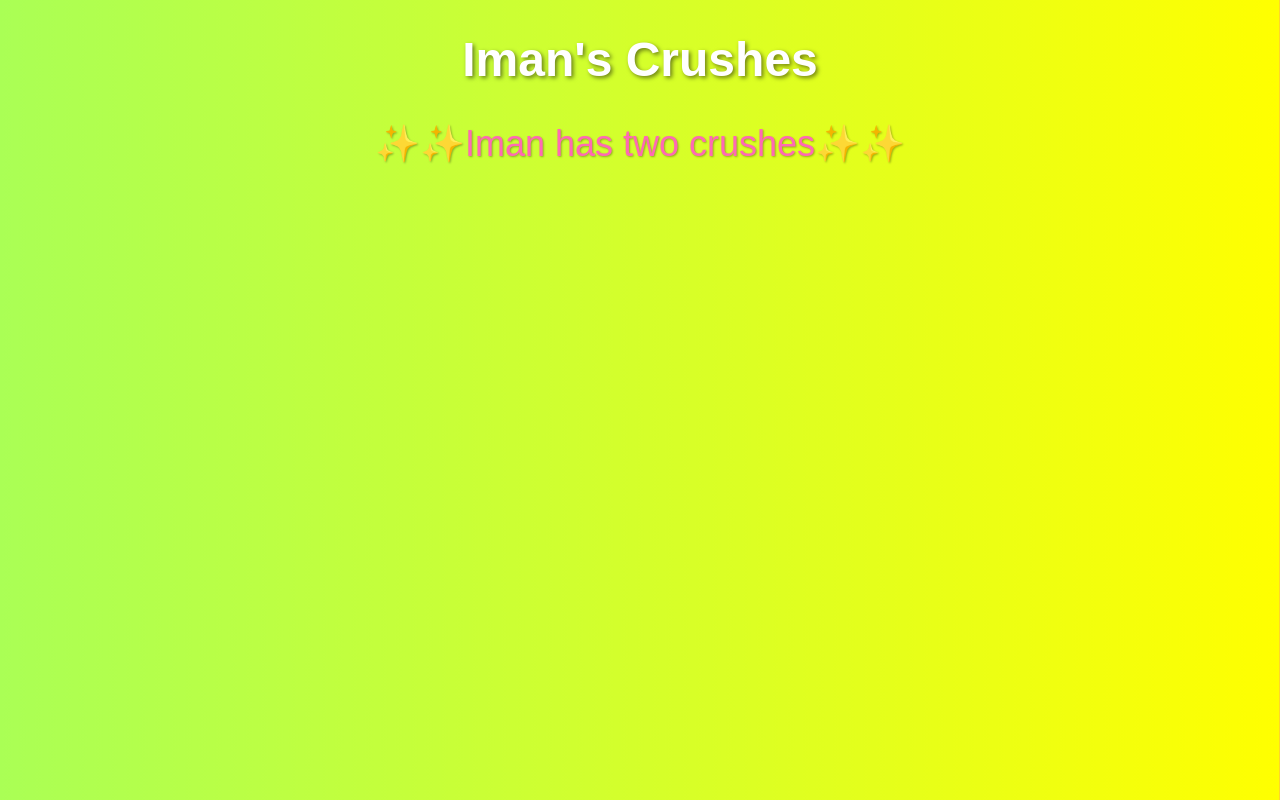
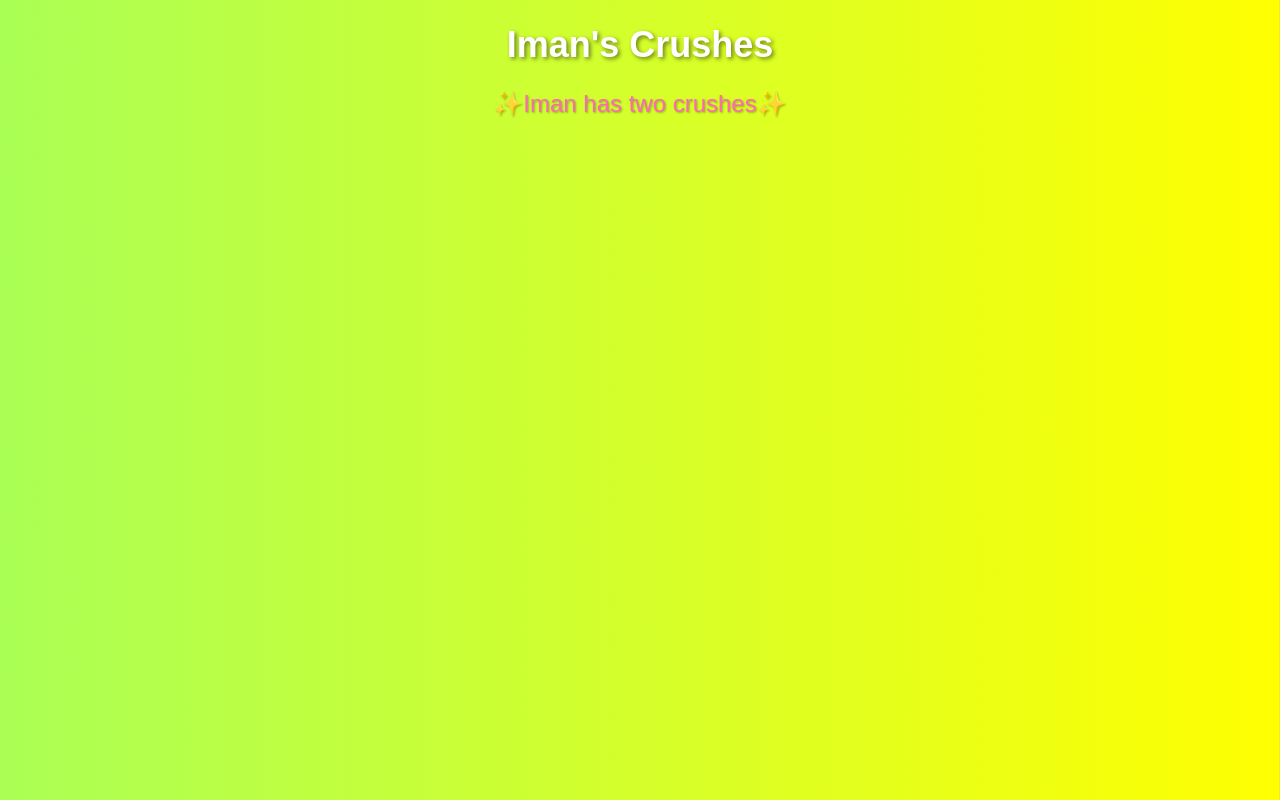
Before and after one commit to sepimajy/sepimaj.github.io, a plain HTML site: page index.html in a window 1280 px wide. Drawn offline with Linux system fonts and the light colour scheme.

Commit message:
Update index.html

```diff
--- a/index.html
+++ b/index.html
@@ -28,13 +28,13 @@
         }
 
         h1 {
-            font-size: 48px; /* Increase font size here */
+            font-size: 36px; /* Increase font size here */
             color: #FFFFFF;
             text-shadow: 2px 2px 4px rgba(0, 0, 0, 0.5);
         }
 
         p {
-            font-size: 36px; /* Increase font size here */
+            font-size: 24px; /* Increase font size here */
             color: #FF69B4;
             text-shadow: 1px 1px 2px rgba(0, 0, 0, 0.3);
         }
@@ -57,6 +57,6 @@
 </head>
 <body>
     <h1>Iman's Crushes</h1>
-    <p><span class="sparkle">✨✨</span>Iman has two crushes<span class="sparkle">✨✨</span></p>
+    <p><span class="sparkle">✨</span>Iman has two crushes<span class="sparkle">✨</span></p>
 </body>
 </html>
```
